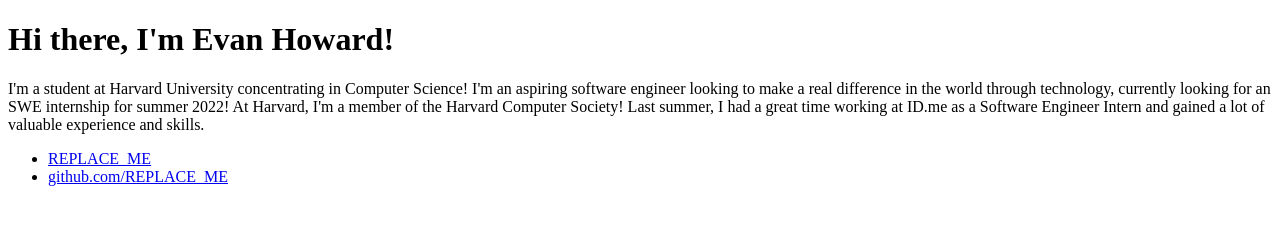
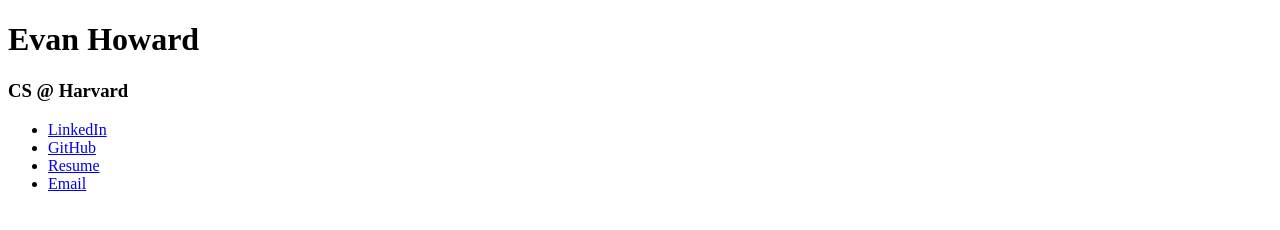
Before and after one commit to evanphoward/evanphoward.github.io, a plain HTML site: page index.html in a window 1280 px wide. Drawn offline with Linux system fonts and the light colour scheme.

Commit message:
Add resume, update website

```diff
--- a/index.html
+++ b/index.html
@@ -1,28 +1,27 @@
 <!DOCTYPE html>
-<html>
-  <head>
-    <title>Evan Howard</title>
-  </head>
-  <body>
-    <div class="container">
-      <div class="blurb">
-        <h1>Hi there, I'm Evan Howard!</h1>
-        <p>I'm a student at Harvard University concentrating in Computer Science!
-			I'm an aspiring software engineer looking to make a real difference in the world
-			through technology, currently looking for an SWE internship for summer 2022!
+<html lang="en"><head><meta http-equiv="Content-Type" content="text/html; charset=UTF-8">
+        <title>Evan Howard</title>
+        <link rel="preconnect" href="https://fonts.googleapis.com/">
+        <link rel="preconnect" href="https://fonts.gstatic.com/" crossorigin="">
+    <style>
+            .flipX video::-webkit-media-text-track-display {
+                transform: matrix(-1, 0, 0, 1, 0, 0) !important;
+            }
+            .flipXY video::-webkit-media-text-track-display {
+                transform: matrix(-1, 0, 0, -1, 0, 0) !important;
+            }
+            .flipXYX video::-webkit-media-text-track-display {
+                transform: matrix(1, 0, 0, -1, 0, 0) !important;
+            }</style></head>
+    <body>
+        <h1>Evan Howard</h1>
+        <h3>CS @ Harvard</h3>
+        <ul>
+            <li><a href="https://www.linkedin.com/in/evanphoward/">LinkedIn</a></li>
+            <li><a href="https://github.com/evanphoward">GitHub</a></li>
+            <li><a href="./resume.pdf" target="blank">Resume</a></li>
+            <li><a href="mailto:evanhoward@college.harvard.edu">Email</a></li>
+        </ul>
 
-			At Harvard, I'm a member of the Harvard Computer Society! Last summer, I had a great
-			time working at ID.me as a Software Engineer Intern and gained a lot of valuable experience and skills.
-		</p>
-      </div>
-    </div>
-    <footer>
-      <ul>
-        <li><a href="mailto:evanhoward@college.harvard.edu">REPLACE_ME</a></li>
-        <li>
-          <a href="https://github.com/evanphoward">github.com/REPLACE_ME</a>
-        </li>
-      </ul>
-    </footer>
-  </body>
-</html>
+
+</body></html>
```
Also changed, not shown: 1 other file.
